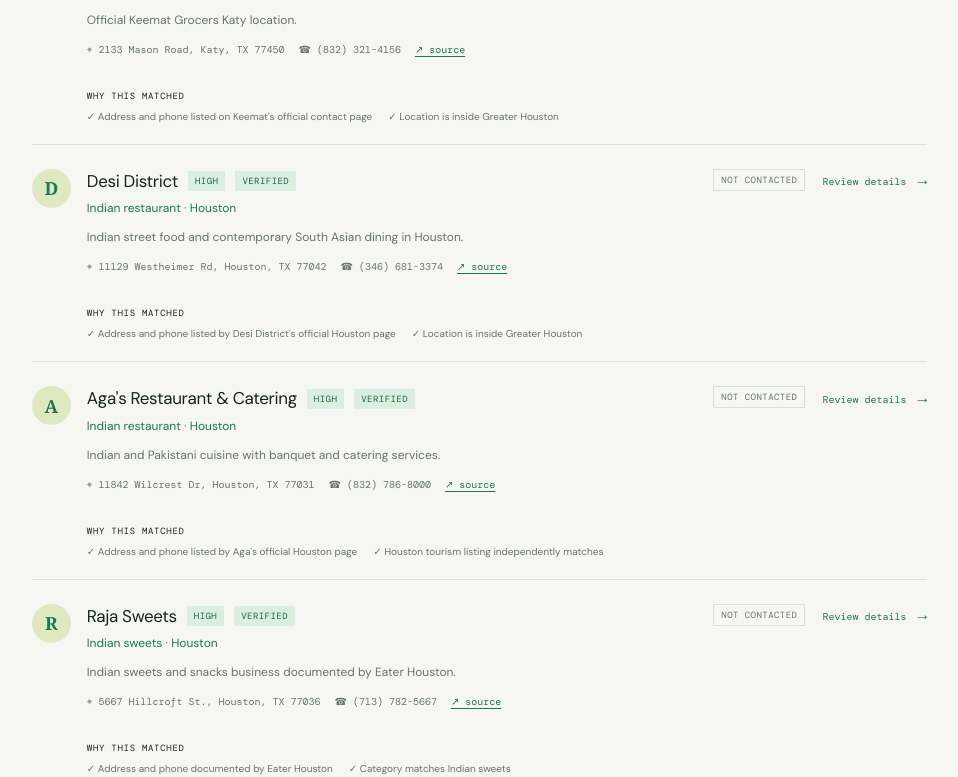
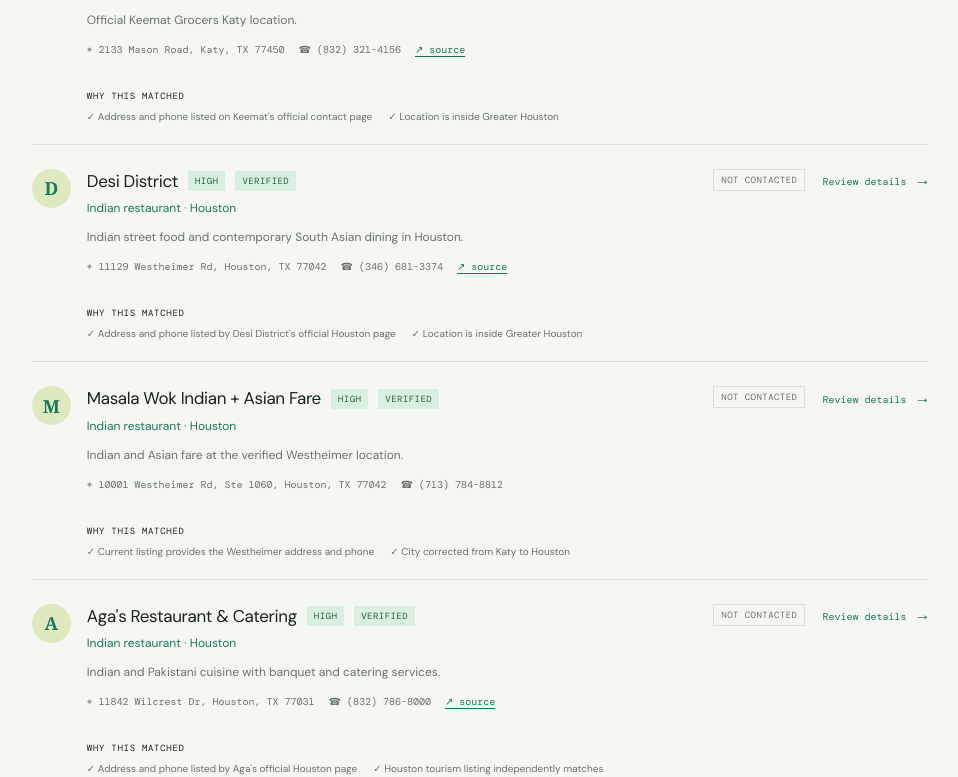
Before and after one commit to komikasinaduni/SEWA-outreach-intelligence, a Next.js app: page /SEWA-outreach-intelligence/ in a window 1280 px wide. Shown: the part 1403-2180 px from the top of the page, without its empty margins (319-1277 px from the left). Built offline with nearby package versions, Linux system fonts and the light colour scheme; a web font is replaced by a local one.

Commit message:
Add verified Masala Wok location

```diff
--- a/src/app/page.tsx
+++ b/src/app/page.tsx
@@ -93,6 +93,19 @@
     sourceUrl: "https://www.desidistrict.com/locations/houston",
   },
   {
+    name: "Masala Wok Indian + Asian Fare",
+    category: "Indian restaurant",
+    city: "Houston",
+    address: "10001 Westheimer Rd, Ste 1060, Houston, TX 77042",
+    phone: "(713) 784-8812",
+    description: "Indian and Asian fare at the verified Westheimer location.",
+    confidence: "High",
+    evidence: ["Current listing provides the Westheimer address and phone", "City corrected from Katy to Houston"],
+    status: "Not contacted",
+    verified: true,
+    qualityStatus: "VERIFIED",
+  },
+  {
     name: "Aga's Restaurant & Catering",
     category: "Indian restaurant",
     city: "Houston",
@@ -110,7 +123,7 @@
 
 const previewBusinesses = [
   ["Biryani House HTX", "Indian restaurant", "Houston"], ["Nirvana Indian Cuisine", "Indian restaurant", "Katy"], ["Curry Leaf Kitchen", "Indian restaurant", "Sugar Land"],
-  ["Chai Wala Cafe", "Restaurant", "Houston"], ["Masala Wok", "Indian restaurant", "Katy"], ["Spice Route Grill", "Indian restaurant", "Sugar Land"], ["Saffron Indian Bistro", "Indian restaurant", "Houston"],
+  ["Chai Wala Cafe", "Restaurant", "Houston"], ["Spice Route Grill", "Indian restaurant", "Sugar Land"], ["Saffron Indian Bistro", "Indian restaurant", "Houston"],
   ["Desi Pantry", "Indian grocery", "Stafford"], ["Subzi Mandi Market", "Indian grocery", "Katy"], ["Namaste Foods", "Indian grocery", "Sugar Land"], ["Royal India Bazaar", "Indian grocery", "Houston"],
   ["Utsav Sweets & Snacks", "Indian sweets", "Katy"], ["Mithai Corner", "Indian sweets", "Stafford"], ["Gulab Sweets", "Indian sweets", "Houston"], ["Rasoi Sweets", "Indian sweets", "Sugar Land"],
   ["Tikka House", "Indian restaurant", "Houston"], ["Cumin Restaurant", "Indian restaurant", "Katy"], ["Thali Street", "Indian restaurant", "Sugar Land"], ["Mango Tree Kitchen", "Indian restaurant", "Stafford"],
```
